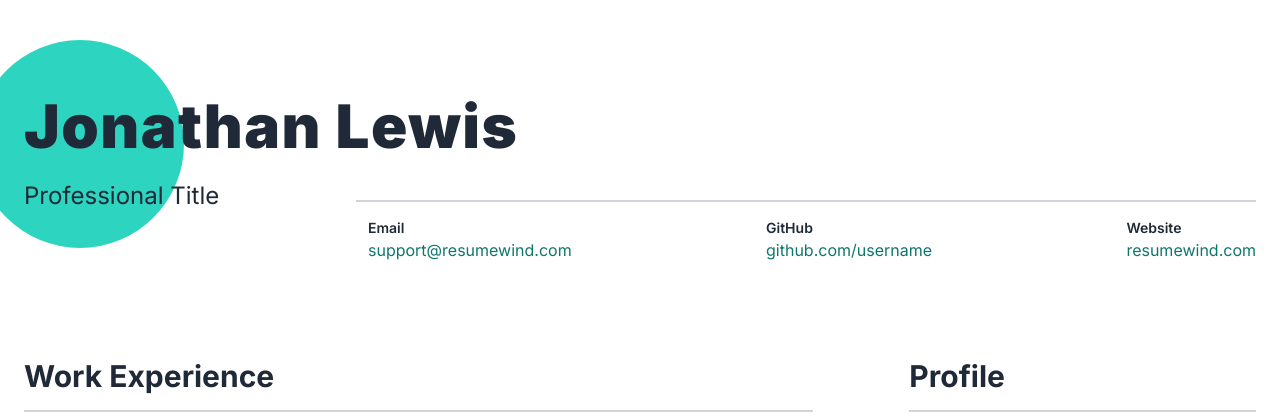
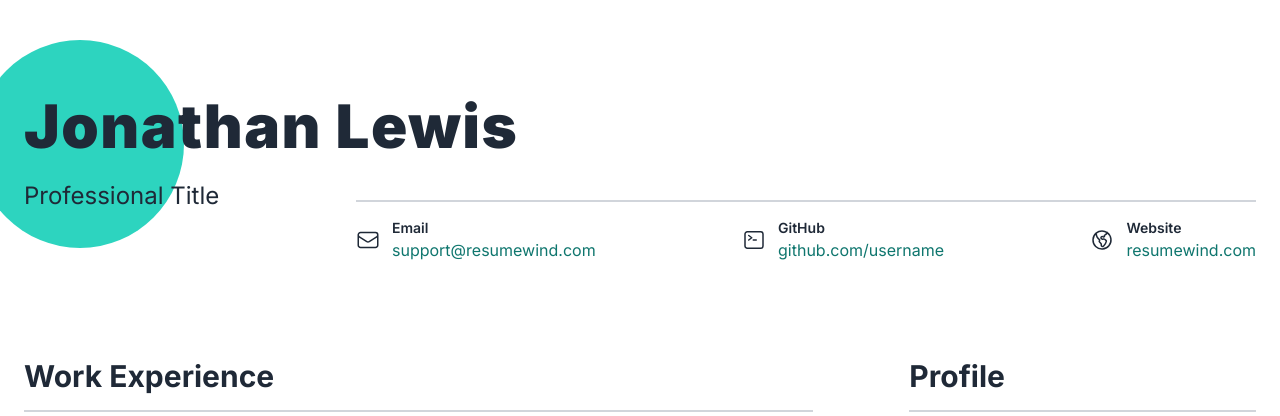
Before and after one commit to Alexandriaotuare/Deployment-Assignment, a Flask app: page / in a window 1280 px wide. Shown: the top 416 px of the page. Run offline with Flask 3, Linux system fonts and the light colour scheme.

Commit message:
new changes

```diff
--- a/Static/style.css
+++ b/Static/style.css
@@ -397,9 +397,9 @@ audio,
 iframe,
 embed,
 object {
-  display: none;
+  display: inline-block;
   /* 1 */
- Vertical-align: middle;
+  vertical-align: middle;
   /* 2 */
 }
 
```
Also changed, not shown: templates/home.html (renamed from Templates/home.html).
